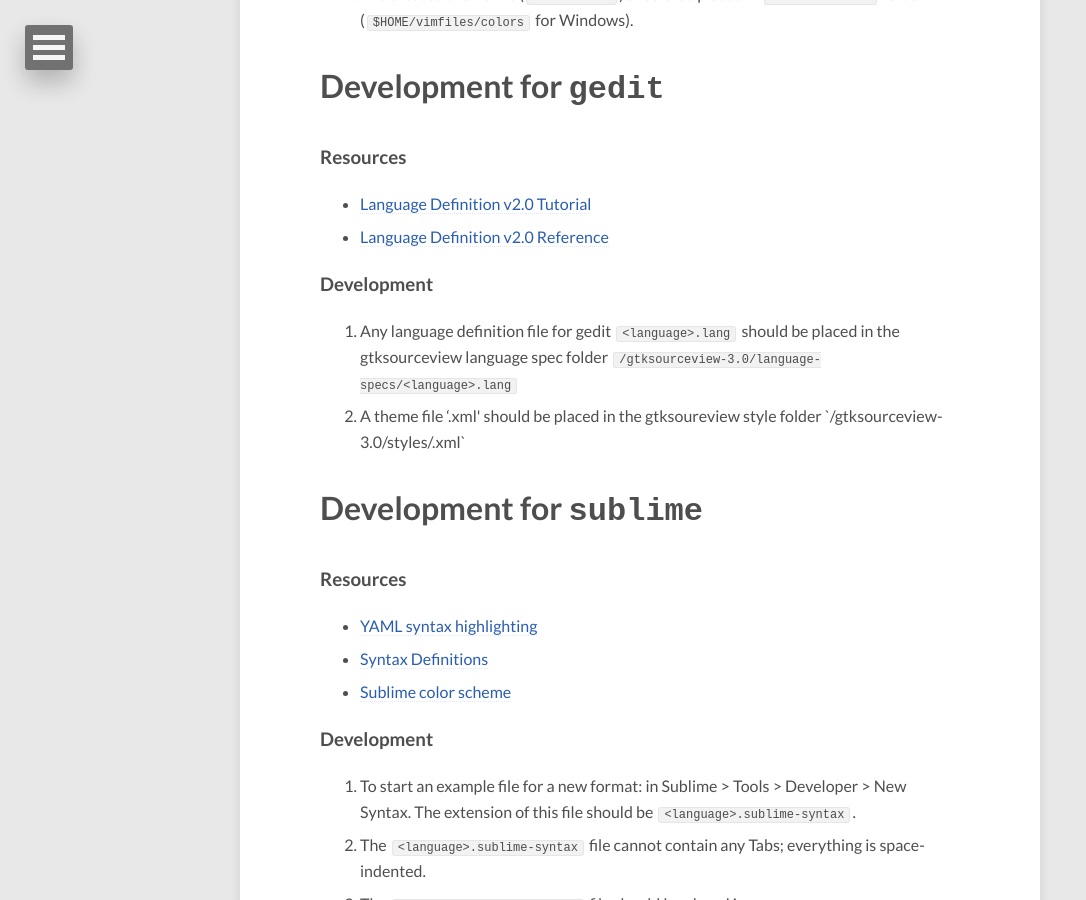
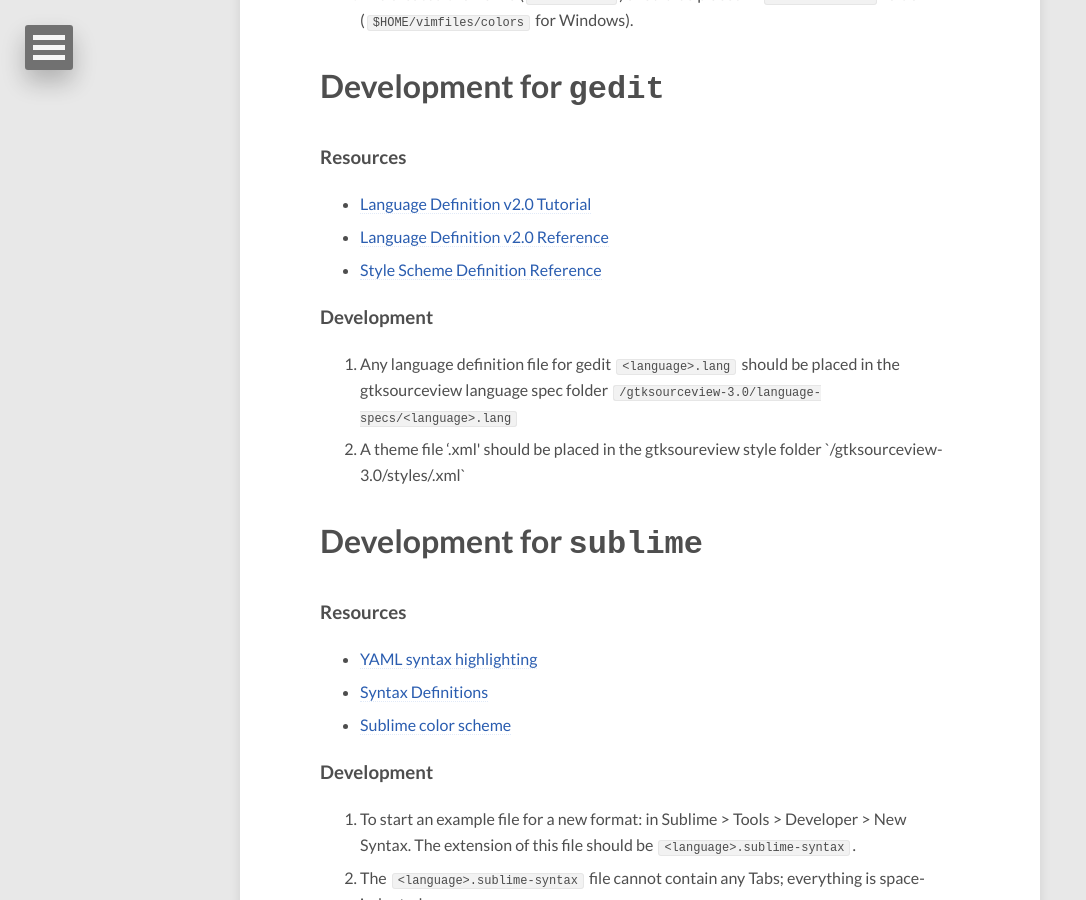
Before and after one commit to bioSyntax/bioSyntax-site, a Jekyll site: the page built from dev.md, in a window 1280 px wide and 900 px high, scrolled down 4969 px. Shown: the whole window, without its empty margins (0-1086 px from the left). Built offline with Jekyll 4.4.1, drawn with Linux system fonts in a browser that asks for light colours; nearby versions of some CDN libraries.

Commit message:
Add files via upload

```diff
--- a/dev.md
+++ b/dev.md
@@ -124,6 +124,7 @@
 ### Resources
 - [Language Definition v2.0 Tutorial](https://developer.gnome.org/gtksourceview/stable/lang-tutorial.html)
 - [Language Definition v2.0 Reference](https://developer.gnome.org/gtksourceview/stable/lang-reference.html)
+- [Style Scheme Definition Reference](https://developer.gnome.org/gtksourceview/stable/style-reference.html)
 
 ### Development
 
```
